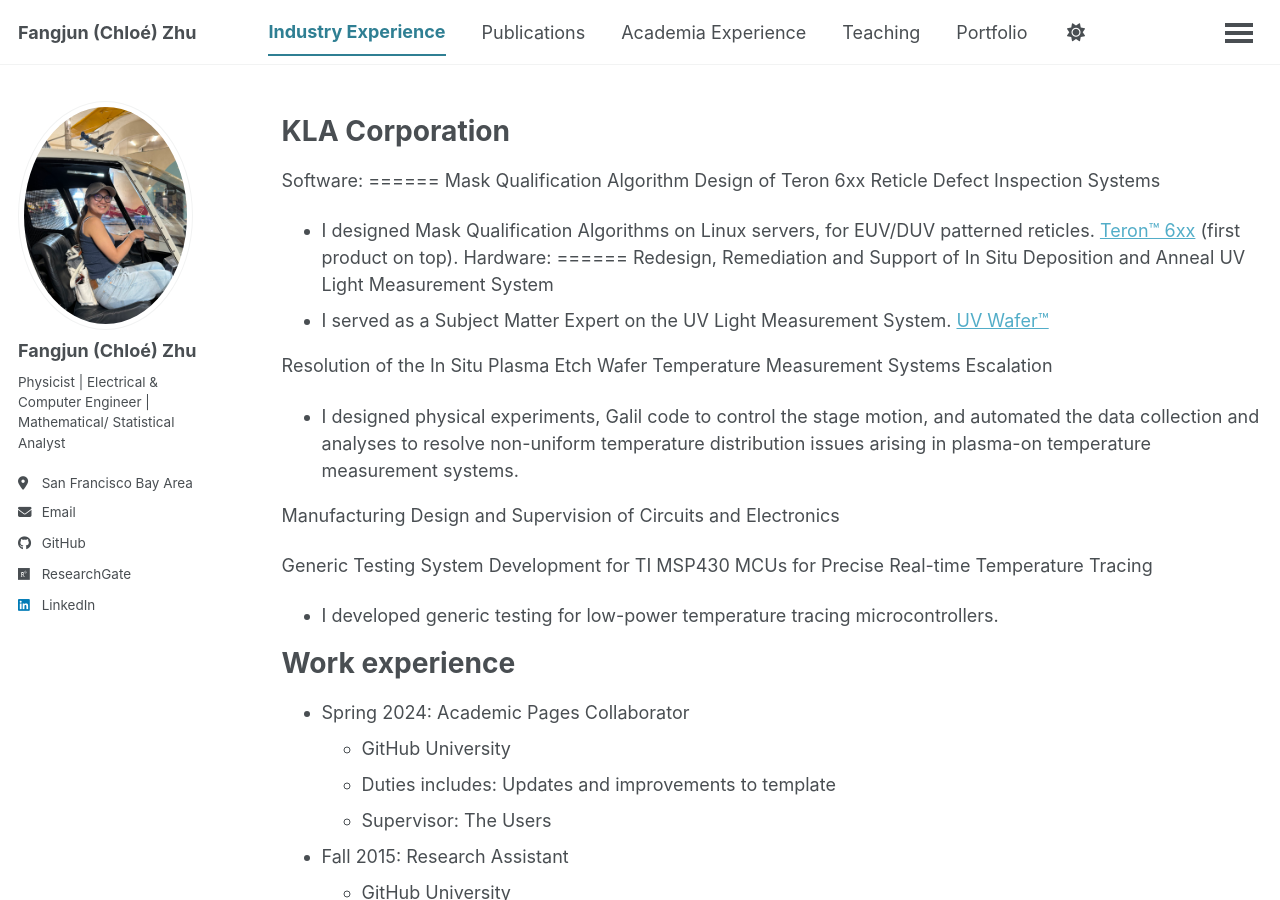
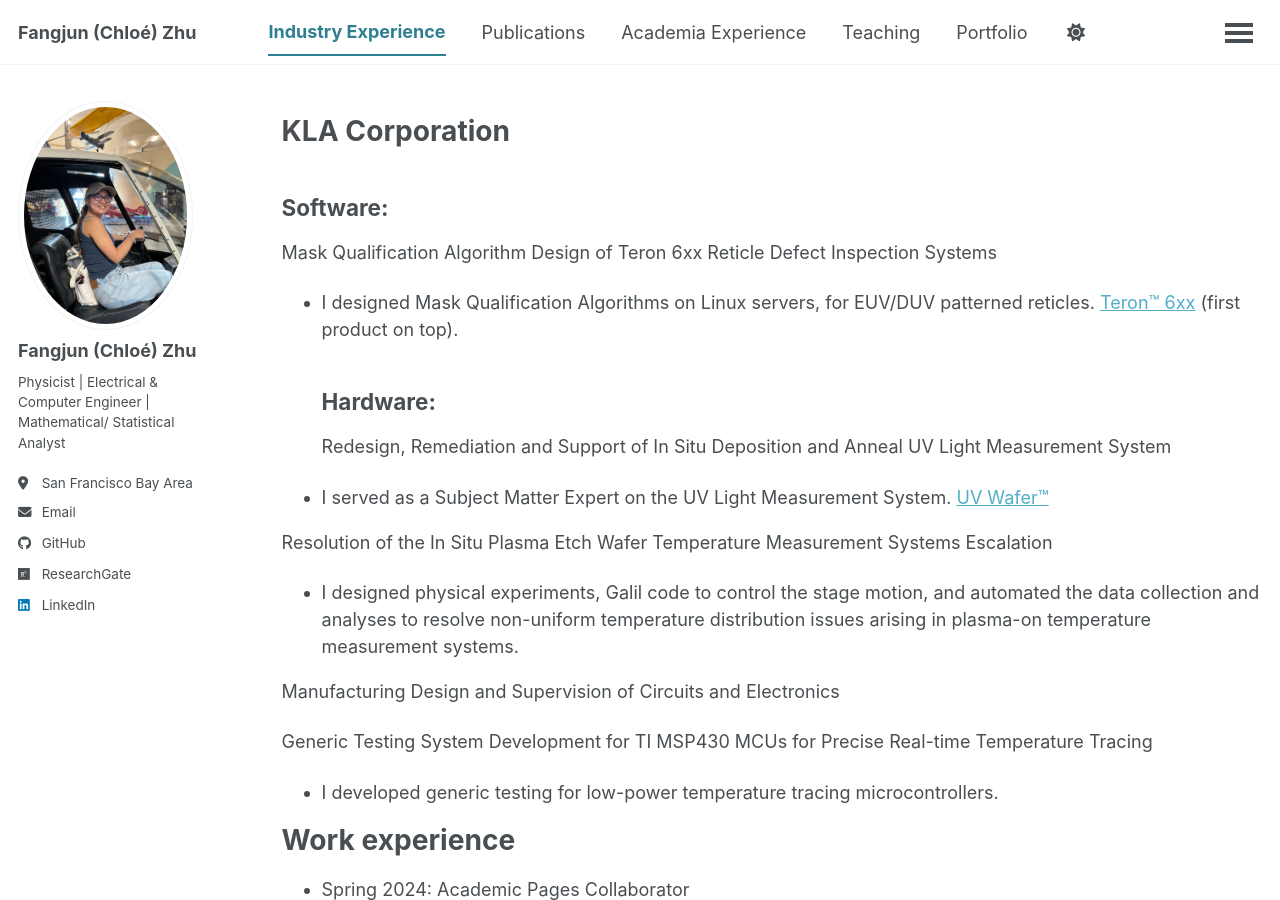
Before and after one commit to ChloeZhu1/ChloeZhu1.github.io, a Jekyll site: the page built from _pages/cv.md, in a window 1280 px wide and 900 px high. Built offline with Jekyll 4.4.1, drawn with Linux system fonts in a browser that asks for light colours; a script bundle is joined from its source files by our own code; library files that are not in the unit come from our copies; some of the changed lines change nothing that is shown.

Commit message:
Update cv.md

```diff
--- a/_pages/cv.md
+++ b/_pages/cv.md
@@ -11,14 +11,12 @@ redirect_from:
 
 KLA Corporation
 ======
-Software:
-======
+## Software:
 Mask Qualification Algorithm Design of Teron 6xx Reticle Defect Inspection Systems
 * I designed Mask Qualification Algorithms on Linux servers, for EUV/DUV patterned reticles. [Teron™ 6xx](https://www.kla.com/products/reticle-manufacturing) (first product on top).
 <!--  <br /> M.S. in Jekyll, GitHub University, 2014 -->
 <!-- * B.S. in GitHub, GitHub University, 2012 -->
-Hardware:
-======
+## Hardware:
 Redesign, Remediation and Support of In Situ Deposition and Anneal UV Light Measurement System
 * I served as a Subject Matter Expert on the UV Light Measurement System. [UV Wafer™](https://www.kla.com/products/chip-manufacturing/in-situ-process-management)
 
```
